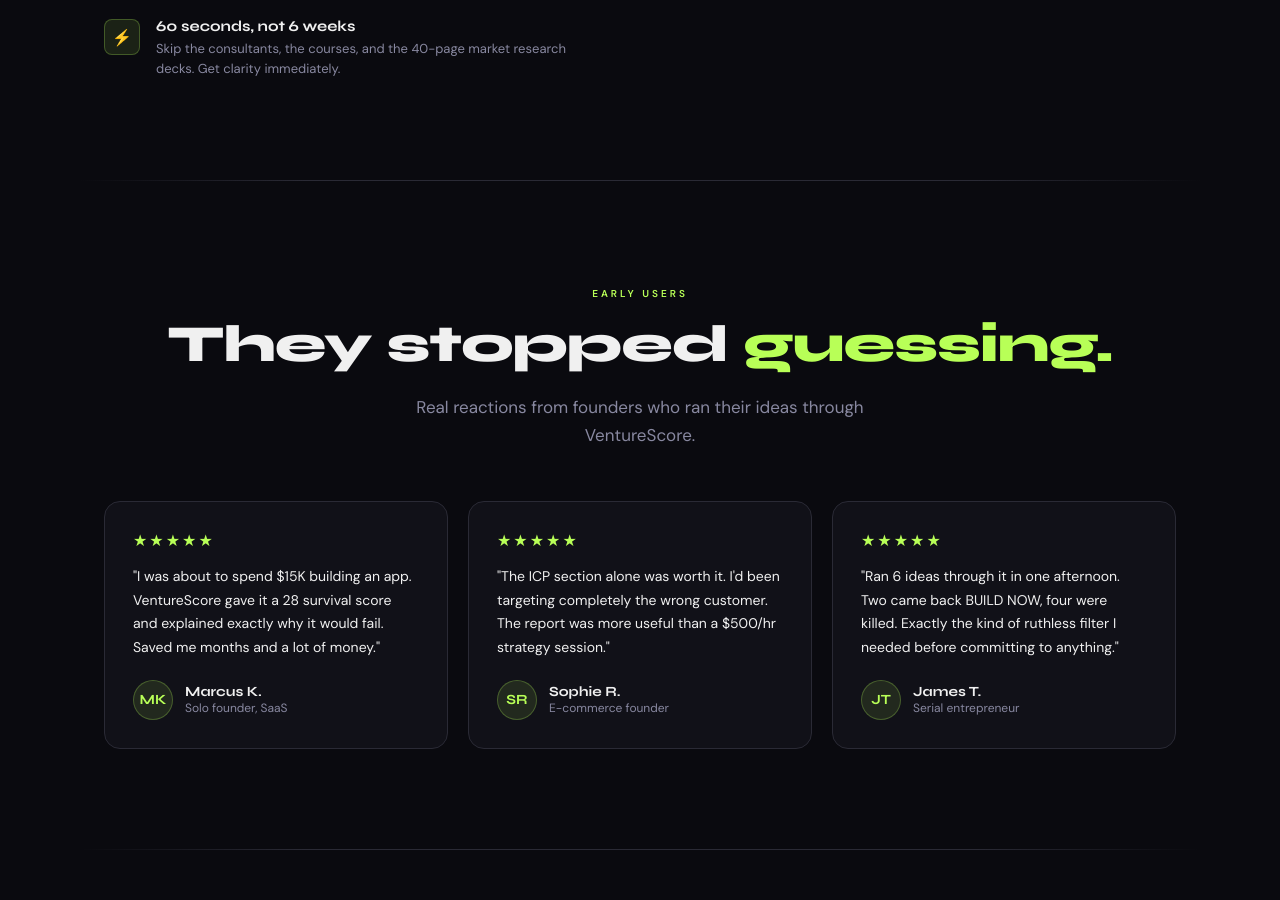
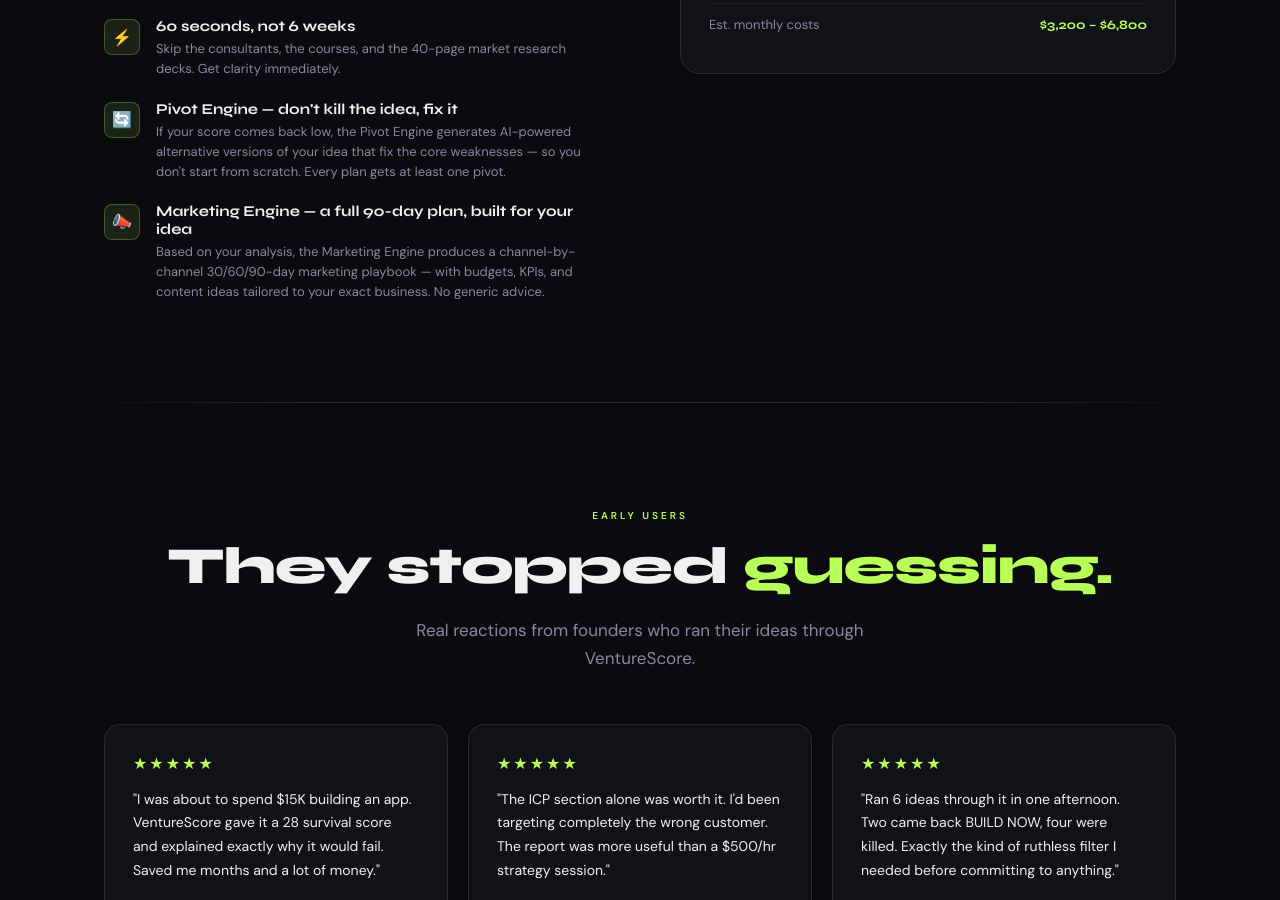
Before and after one commit to opro1404/venturescore, a website: page index.html in a window 1280 px wide. Shown: the part 4048-4948 px from the top of the page. Drawn offline with nearby package versions, Linux system fonts and the light colour scheme.

Commit message:
Add Pivot/Marketing Engine copy, remove Skip button from plan picker

```diff
--- a/index.html
+++ b/index.html
@@ -1150,6 +1150,20 @@
           <div class="feature-desc">Skip the consultants, the courses, and the 40-page market research decks. Get clarity immediately.</div>
         </div>
       </li>
+      <li class="feature-item">
+        <div class="feature-ico">🔄</div>
+        <div class="feature-content">
+          <div class="feature-title">Pivot Engine — don't kill the idea, fix it</div>
+          <div class="feature-desc">If your score comes back low, the Pivot Engine generates AI-powered alternative versions of your idea that fix the core weaknesses — so you don't start from scratch. Every plan gets at least one pivot.</div>
+        </div>
+      </li>
+      <li class="feature-item">
+        <div class="feature-ico">📣</div>
+        <div class="feature-content">
+          <div class="feature-title">Marketing Engine — a full 90-day plan, built for your idea</div>
+          <div class="feature-desc">Based on your analysis, the Marketing Engine produces a channel-by-channel 30/60/90-day marketing playbook — with budgets, KPIs, and content ideas tailored to your exact business. No generic advice.</div>
+        </div>
+      </li>
     </ul>
   </div>
   <div class="features-visual">
@@ -1436,9 +1450,6 @@
           <div style="font-size:13px;color:#8888a0;margin-top:3px;">Pay once, analyse forever ♾</div>
         </button>
       </div>
-      <div style="text-align:center;margin-top:20px;">
-        <a href="#" onclick="closeAuth();goAnalyse();return false;" style="font-size:13px;color:#555568;text-decoration:none;" onmouseover="this.style.color='#8888a0'" onmouseout="this.style.color='#555568'">Skip for now →</a>
-      </div>
     </div>
 
   </div>
```
